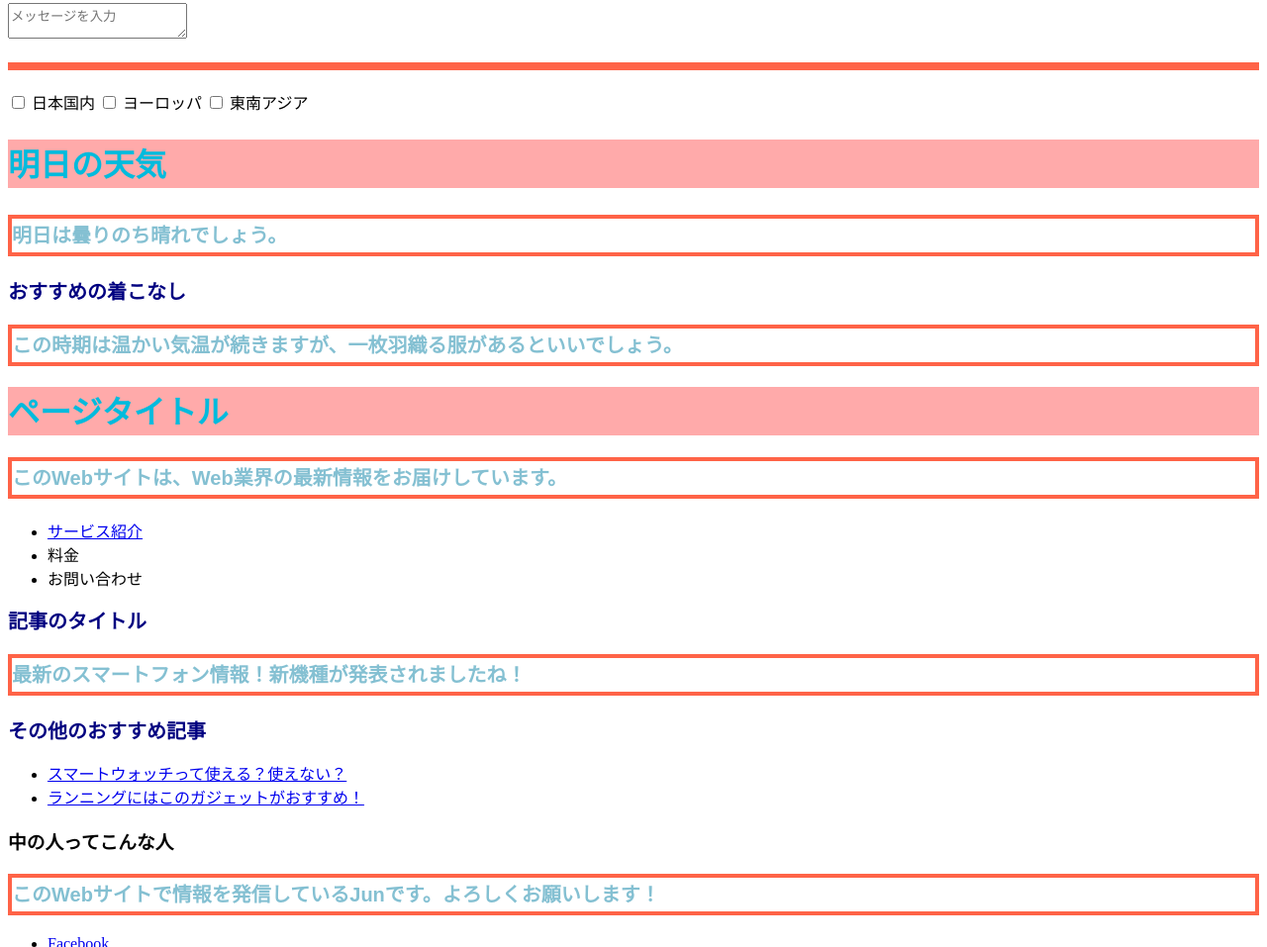
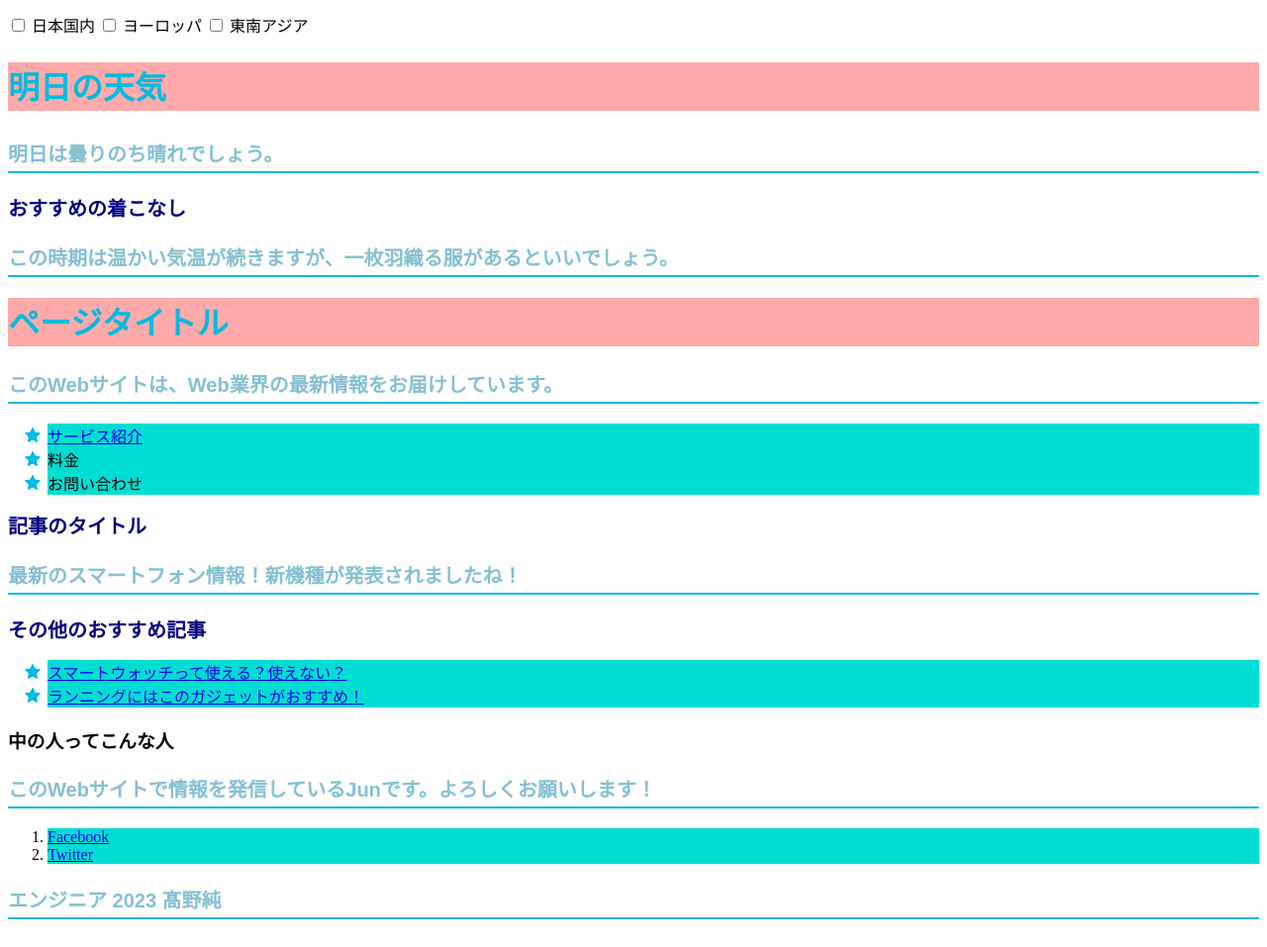
Before and after one commit to nujonakat1/html-css-introductory-lecture, a plain HTML site: page index.html in a window 1280 px wide. Shown: the part 1843-2800 px from the top of the page at 99% size. Drawn offline with Linux system fonts and the light colour scheme.

Commit message:
chapter 3 eighth commit

```diff
--- a/index.html
+++ b/index.html
@@ -133,10 +133,10 @@
             </aside>
         </header>
         <footer>
-            <ul>
+            <ol>
                 <li><a href="#">Facebook</a></li>
                 <li><a href="#">Twitter</a></li>
-            </ul>
+            </ol>
             <p>エンジニア 2023 髙野純</p>
         </footer>
     </body>
--- a/style.css
+++ b/style.css
@@ -32,9 +32,7 @@ p{
     line-height: 1.7;
     text-align: justify;
     /* border-width: thick; */
-    border-width: 4px;
-    border-style: solid;
-    border-color: tomato;
+    border-bottom: 2px solid #0bd;
 }
 div{
     background: #0bd;
@@ -43,8 +41,14 @@ div{
     margin-top: 30px;
     margin-left: 100px;
     padding: 40px;
-    /* border-width: 1px 4px 8px 12px; */
-    border-width: 4px;
-    border-style: solid;
-    border-color: tan #0bd tomato #000;
+    border: 5px dotted tomato;
 }
+ul{
+    list-style-image: url(images/star.png);
+}
+ol{
+    list-style-position: outside;
+}
+li{
+    background-color: rgb(0, 221, 210);
+}
```
Also changed, not shown: images/star.png (added).
